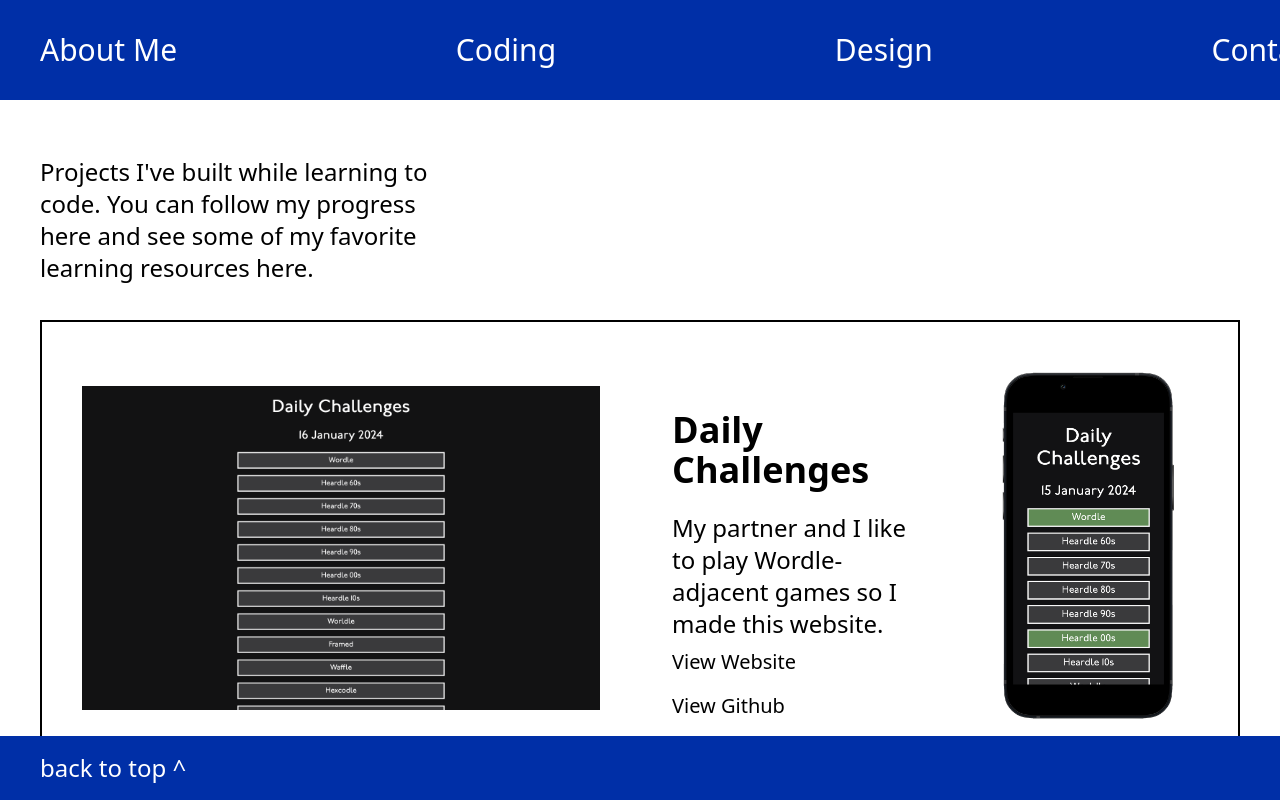
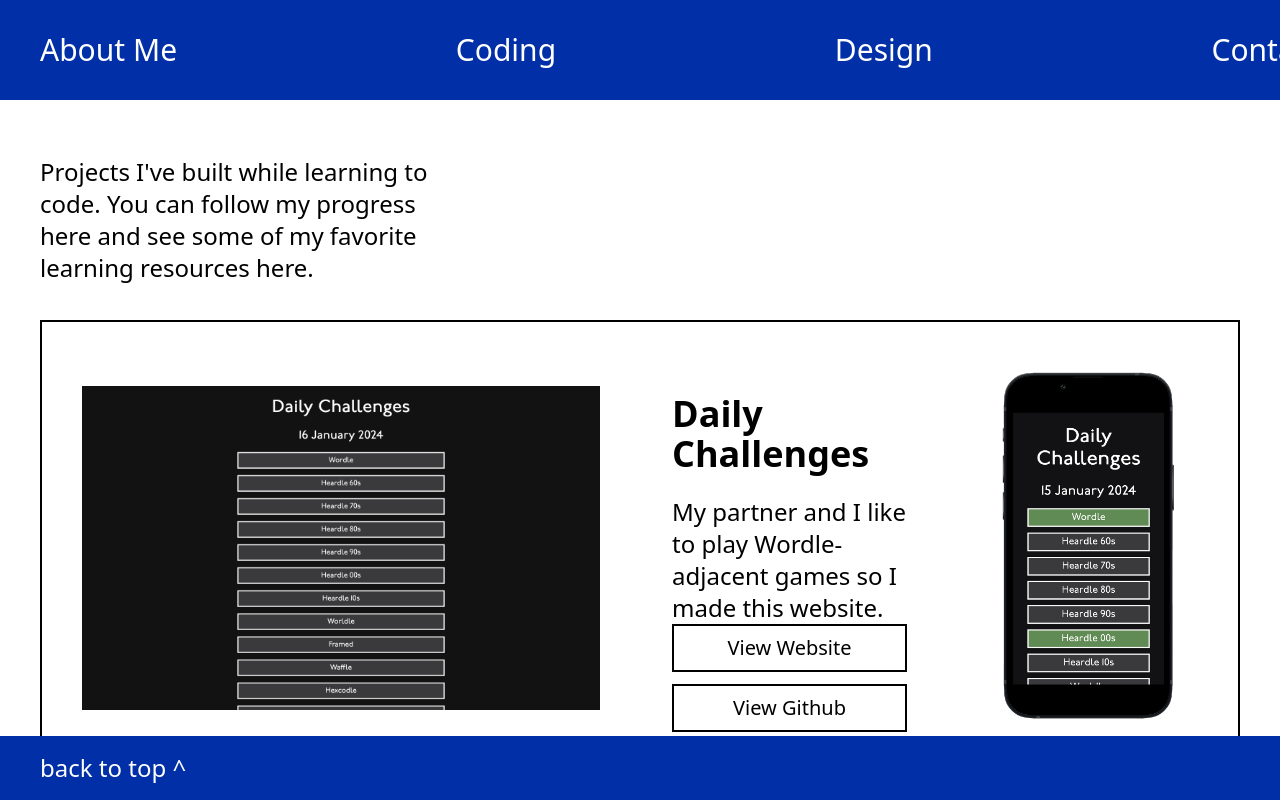
Before and after one commit to jackkershaw/portfolio, a React (Vite) app: page / in a window 1280 px wide. Both pictures are taken after a click on the element "Coding". Shown: the top 800 px of the page. Built offline with nearby package versions, Linux system fonts and the light colour scheme.

Commit message:
edit text and styling changes

```diff
--- a/src/coding.jsx
+++ b/src/coding.jsx
@@ -25,7 +25,7 @@ function Coding() {
     {
       title: "London Brutalist Map",
       description:
-        "My partner and I both like to play Wordle adjacent games so I made this website.",
+        "A map for discovering London's brutalist buildings. Built with Mapbox API.",
       link: "https://brutalistmap.jackkershaw.net/",
       github_link: "https://github.com/jones58/London-Brutalist-Map",
       image_folder: "brutalist-map",
@@ -67,7 +67,7 @@ function Coding() {
           {projects.map((project, index) => (
             <li
               key={index}
-              className="flex flex-col lg:m-5 lg:grid lg:grid-cols-4 lg:border-2 lg:border-black lg:pt-6"
+              className="flex flex-col hover:shadow-lg lg:m-5 lg:grid lg:grid-cols-4 lg:border-2 lg:border-black lg:pt-6"
             >
               <a
                 href={project.link}
@@ -77,11 +77,11 @@ function Coding() {
                 <img
                   src={`/coding-page/${project.image_folder}/desktop.jpg`}
                   alt={`desktop view of ${project.title}`}
-                  className="my-2 h-auto w-full border-2 border-black object-contain lg:border-0"
+                  className="h-auto w-full border-2 border-black object-contain hover:shadow-lg lg:my-2 lg:border-0"
                 />
               </a>
-              <div className="lg:col-span-1 lg:my-8  lg:p-8">
-                <h3 className="text-2xl font-semibold lg:h-[8vw] lg:pb-5 lg:text-4xl">
+              <div className="lg:col-span-1 lg:my-4 lg:p-8">
+                <h3 className="pt-3 text-2xl font-semibold lg:h-[8vw] lg:pb-2 lg:pt-0 lg:text-4xl">
                   {project.title}
                 </h3>
                 <p className="text-xl lg:h-[10vw] lg:text-2xl">
@@ -90,7 +90,7 @@ function Coding() {
                 <a
                   href={project.link}
                   target="_blank"
-                  className="mt-4 block w-full px-4 py-2 text-center text-xl shadow-md hover:underline lg:mt-0 lg:px-0 lg:py-2 lg:text-left lg:shadow-none
+                  className="mt-4 block w-full border-2 border-black px-4 py-2 text-center text-xl hover:shadow-lg lg:mt-0 lg:px-0 lg:py-2
                   "
                 >
                   View Website
@@ -98,7 +98,7 @@ function Coding() {
                 <a
                   href={project.github_link}
                   target="_blank"
-                  className="mt-5 block w-full px-4 py-2 text-center text-xl shadow-md hover:underline lg:mt-0 lg:px-0 lg:py-2 lg:text-left lg:shadow-none"
+                  className="mt-5 block w-full border-2 border-black px-4 text-center text-xl  hover:shadow-lg lg:mt-0 lg:mt-3 lg:px-0 lg:py-2"
                 >
                   View Github
                 </a>
@@ -111,7 +111,7 @@ function Coding() {
                 <img
                   src={`/coding-page/${project.image_folder}/mobile.jpg`}
                   alt={`mobile view of ${project.title}`}
-                  className="my-2 hidden h-auto max-h-[30vw] w-full object-contain lg:block "
+                  className="my-2 hidden h-auto max-h-[30vw] w-full object-contain lg:block"
                 />
               </a>
               <div class="mx-auto my-4 h-10 border-8 border-dashed border-black lg:hidden"></div>
```
